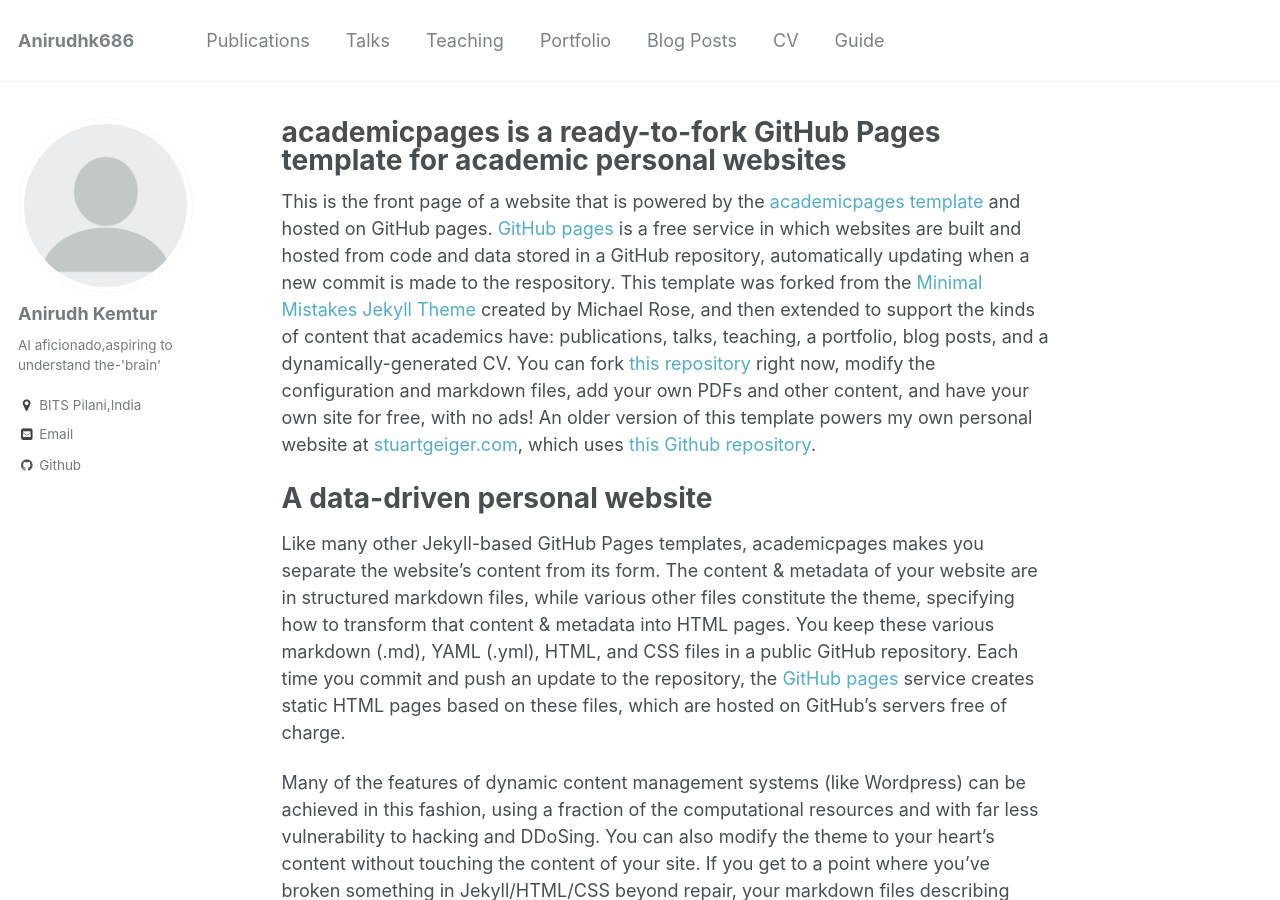
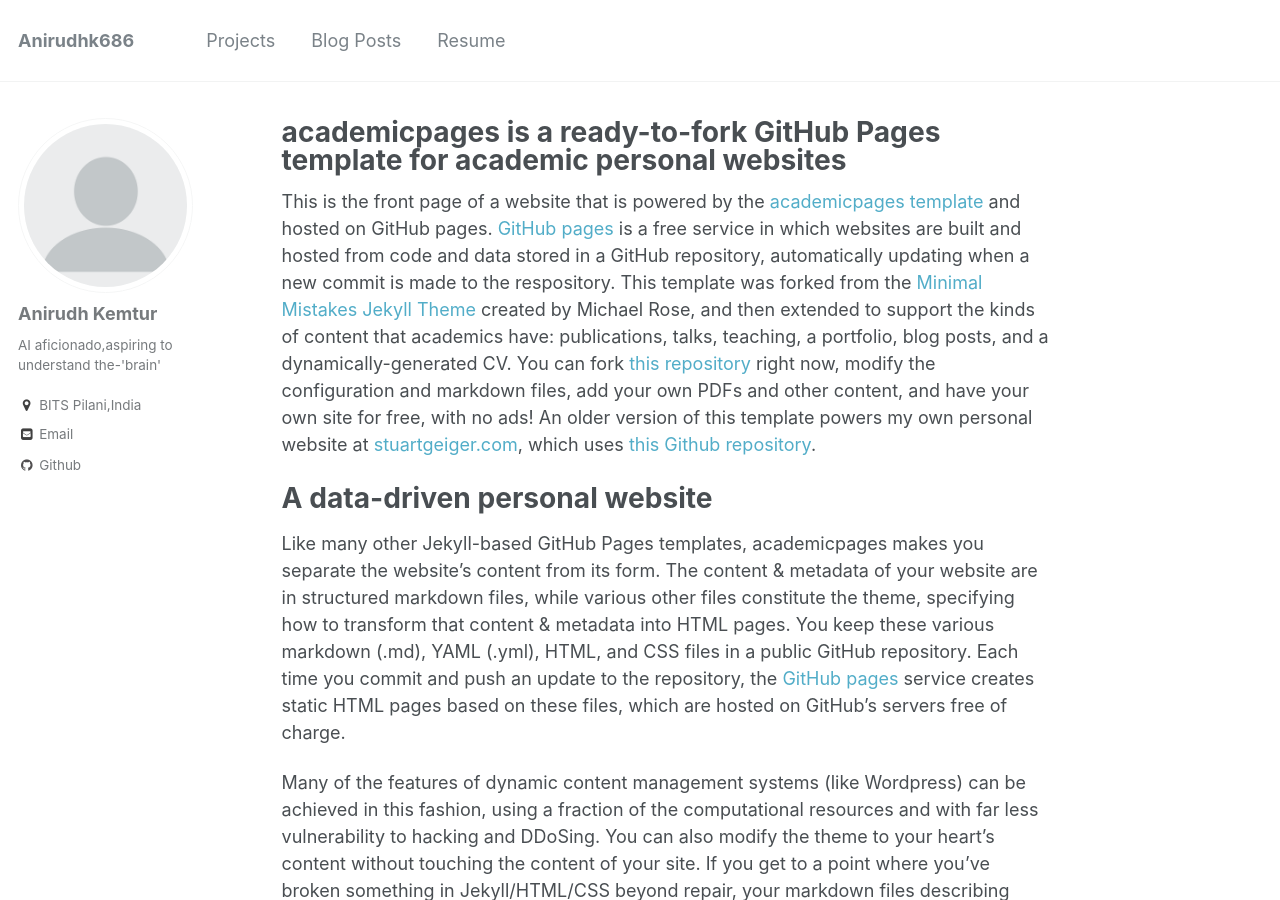
Before and after one commit to anirudhk686/anirudhk686.github.io, a Jekyll site: the page built from _pages/about.md, in a window 1280 px wide and 900 px high. Built offline with Jekyll 4.4.1, drawn with Linux system fonts in a browser that asks for light colours.

Commit message:
Update navigation.yml

```diff
--- a/_data/navigation.yml
+++ b/_data/navigation.yml
@@ -1,22 +1,10 @@
 # main links links
 main:
-  - title: "Publications"
-    url: /publications/
-
-  - title: "Talks"
-    url: /talks/
-
-  - title: "Teaching"
-    url: /teaching/
-
-  - title: "Portfolio"
-    url: /portfolio/
+  - title: "Projects"
+    url: /Projects/
 
   - title: "Blog Posts"
-    url: /year-archive/
+    url: /Blog Posts/
 
-  - title: "CV"
-    url: /cv/
-
-  - title: "Guide"
-    url: /markdown/
+  - title: "Resume"
+    url: /Resume/
```
